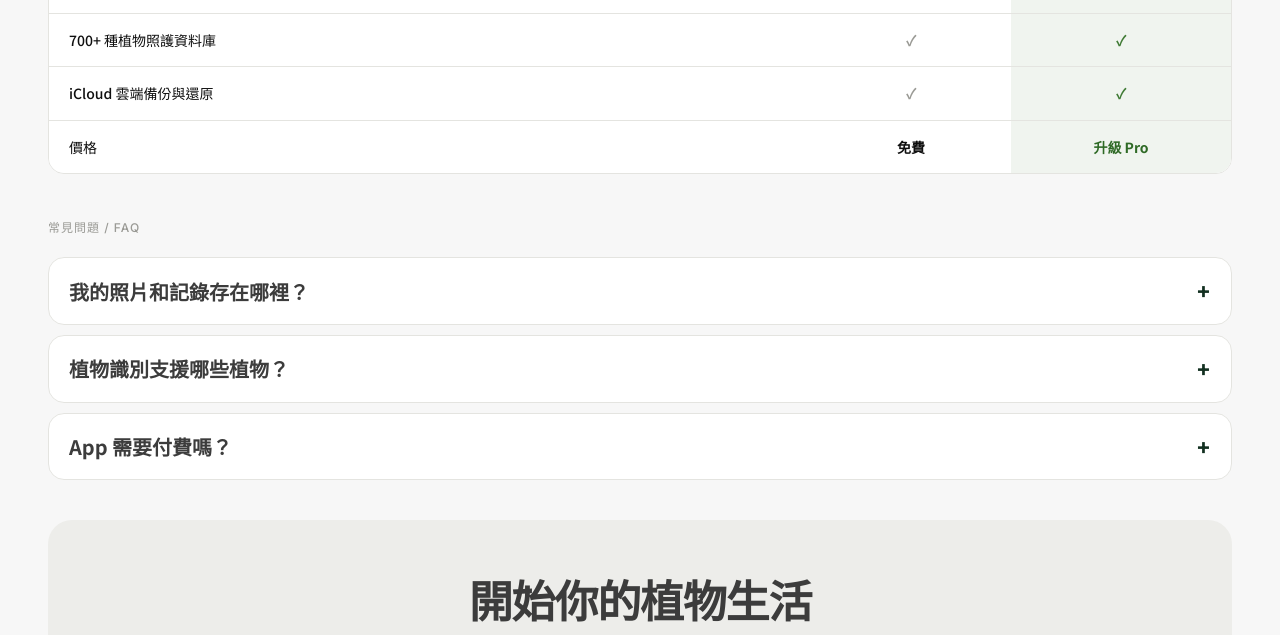
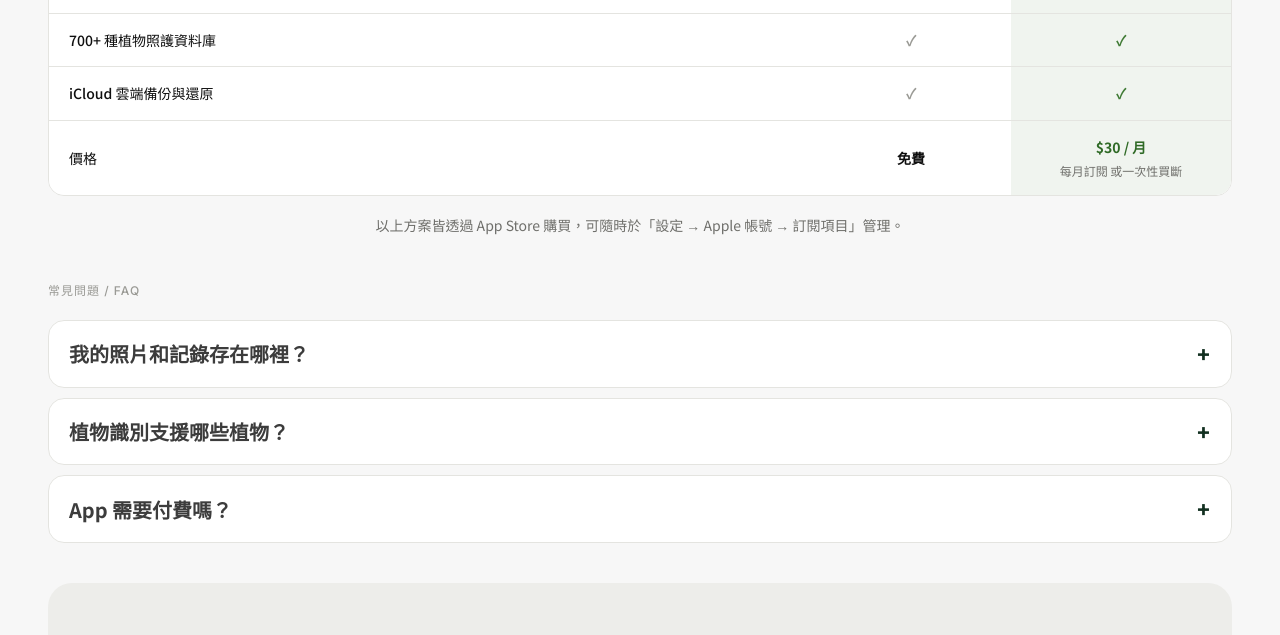
Before and after one commit to shiaupingj/appspdoit, a plain HTML site: page apps/planto.html in a window 1280 px wide. Shown: the part 3397-4032 px from the top of the page. Drawn offline with Linux system fonts and the light colour scheme.

Commit message:
Show Planto PRO pricing in plans table
- planto: price row Pro cell now shows $30 / 月 with a sub-line
  "每月訂閱 或一次性買斷", plus a note that both are bought and managed
  via the App Store
- add .price-alt style for the secondary pricing line

Co-Authored-By: Claude Opus 4.8 <noreply@anthropic.com>

```diff
--- a/apps/planto.html
+++ b/apps/planto.html
@@ -235,11 +235,12 @@
             <tr class="row-price">
               <th scope="row">價格</th>
               <td>免費</td>
-              <td class="pro diff-pro">升級 Pro</td>
+              <td class="pro diff-pro">$30 / 月<span class="price-alt">每月訂閱 或一次性買斷</span></td>
             </tr>
           </tbody>
         </table>
       </div>
+      <p class="plans-note">以上方案皆透過 App Store 購買，可隨時於「設定 → Apple 帳號 → 訂閱項目」管理。</p>
     </section>
 
     <section class="faq">
--- a/assets/style.css
+++ b/assets/style.css
@@ -924,6 +924,7 @@ img { max-width: 100%; display: block; }
 .compare .row-price .diff-free,
 .compare .row-price td:not(.pro) { color: var(--ink); }
 .plans-note { margin: 18px 0 0; text-align: center; font-size: 14px; line-height: 1.6; color: var(--ink-muted); }
+.compare .row-price .price-alt { display: block; margin-top: 3px; font-weight: 500; font-size: 12px; color: var(--ink-muted); }
 
 /* 版本更新 / 方案表 —— 手機版 */
 @media (max-width: 680px) {
```
